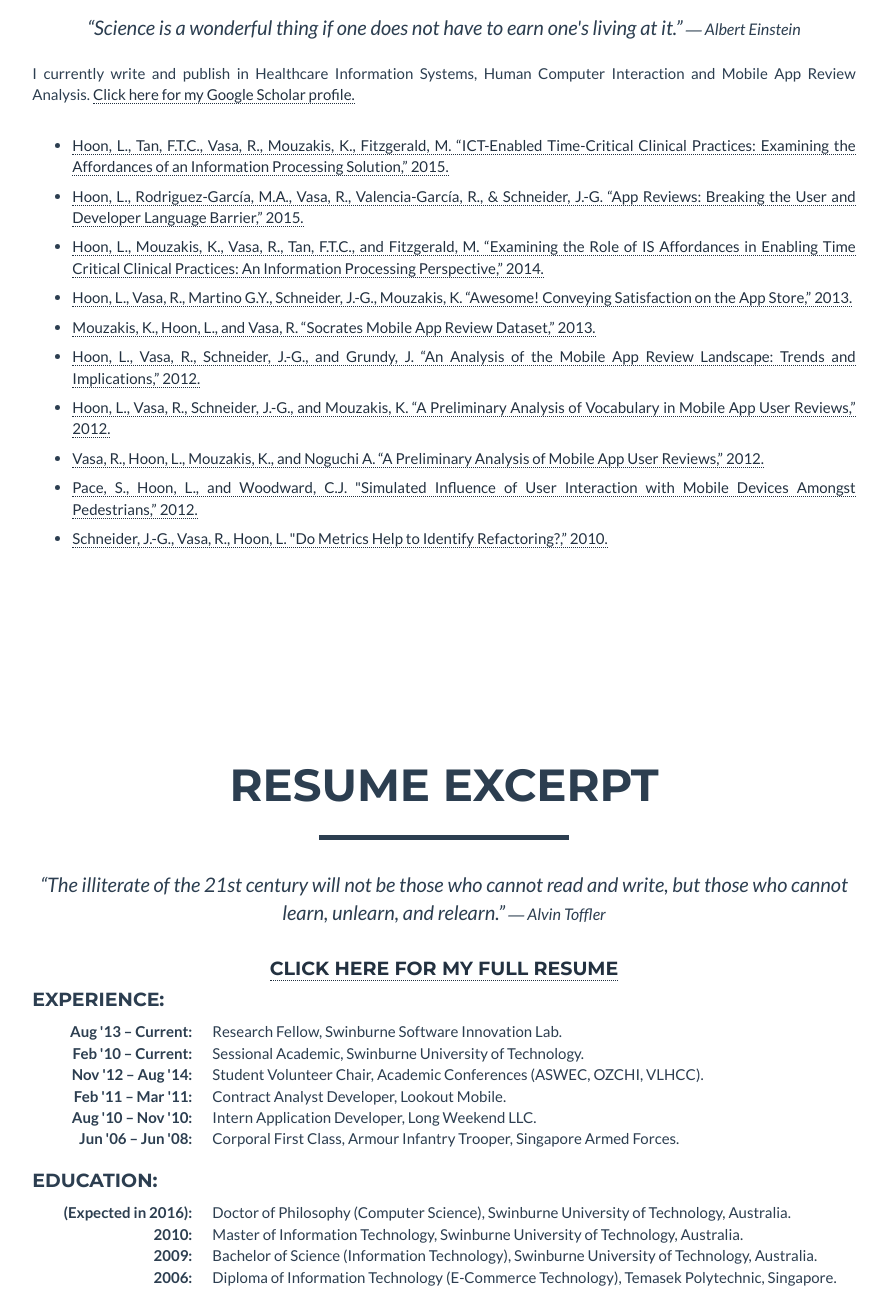
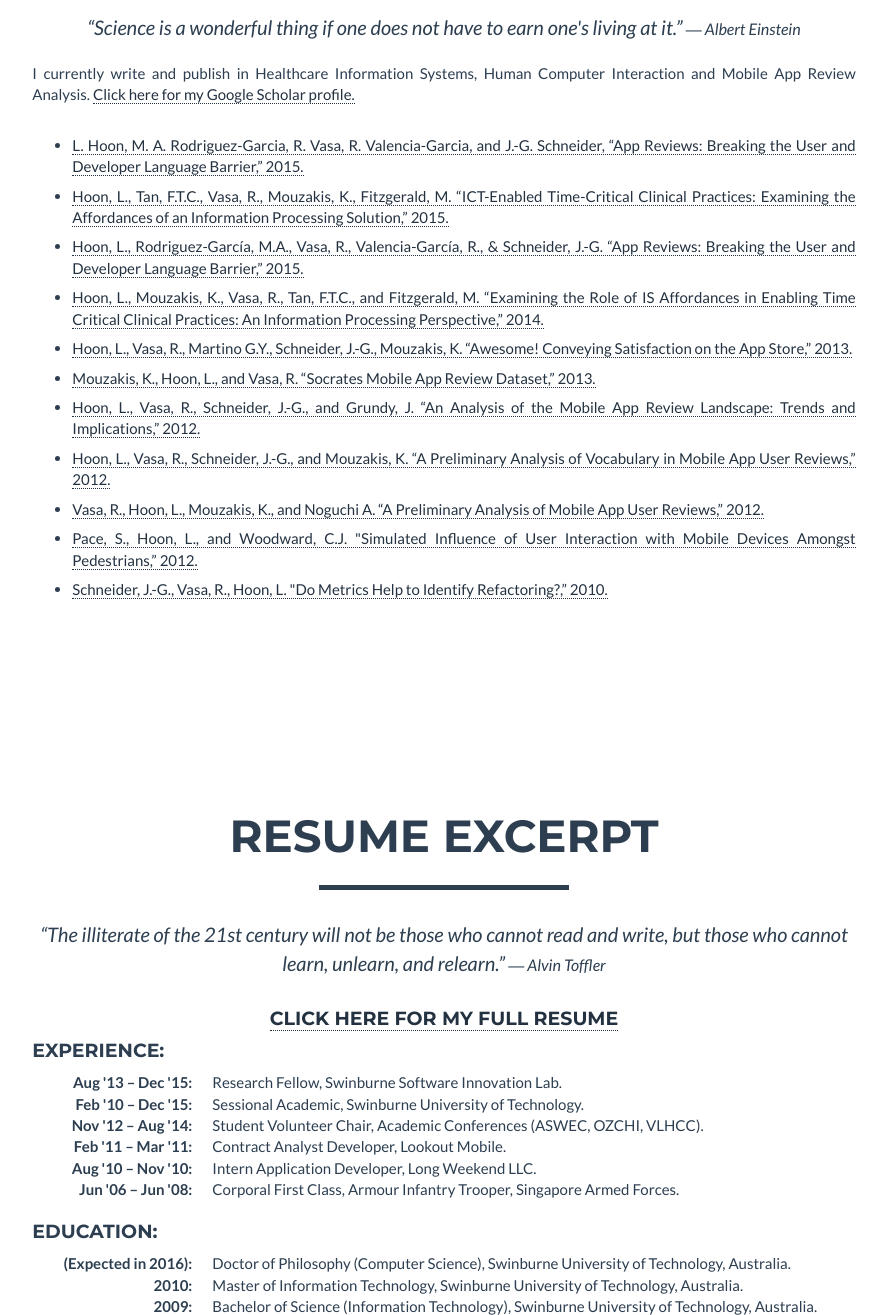
Before and after one commit to lhoon/lhoon.github.io, a plain HTML site: page index.html in a window 1280 px wide. Shown: the part 1820-3135 px from the top of the page, without its empty margins (196-1083 px from the left). Drawn offline with nearby package versions, Linux system fonts and the light colour scheme.

Commit message:
Updated publications and employment.

```diff
--- a/index.html
+++ b/index.html
@@ -151,6 +151,8 @@
 					<br>
 					<ul class="item-details">
 						<li class="pub">
+							<a href="http://link.springer.com/chapter/10.1007/978-3-319-26285-7_19" class="skill" target="_blank">L. Hoon, M. A. Rodriguez-Garcia, R. Vasa, R. Valencia-Garcia, and J.-G. Schneider, “App Reviews: Breaking the User and Developer Language Barrier,” 2015.</a>
+						</li><li class="pub">
 							<a href="http://journal.acs.org.au/index.php/ajis/article/viewFile/1146/701" class="skill" target="_blank">Hoon, L., Tan, F.T.C., Vasa, R., Mouzakis, K., Fitzgerald, M. “ICT-Enabled Time-Critical Clinical Practices: Examining the Affordances of an Information Processing Solution,” 2015.</a>
 						</li>
 						<li class="pub">
@@ -207,10 +209,10 @@
 					<h4 style="text-align:center;"><a class="skill" href="./resume/lhoon-resume.pdf" download>Click here for my full resume</a></h4>
 					<h4>Experience:</h4>
 					<dl class="dl-horizontal">
-						<dt>Aug '13 – Current:</dt>
+						<dt>Aug '13 – Dec '15:</dt>
 						<dd>Research Fellow, Swinburne Software Innovation Lab.
 						</dd>
-						<dt>Feb '10 – Current:</dt>
+						<dt>Feb '10 – Dec '15:</dt>
 						<dd>Sessional Academic, Swinburne University of Technology.
 						</dd>
 						<dt>Nov '12 – Aug '14:</dt>
```
